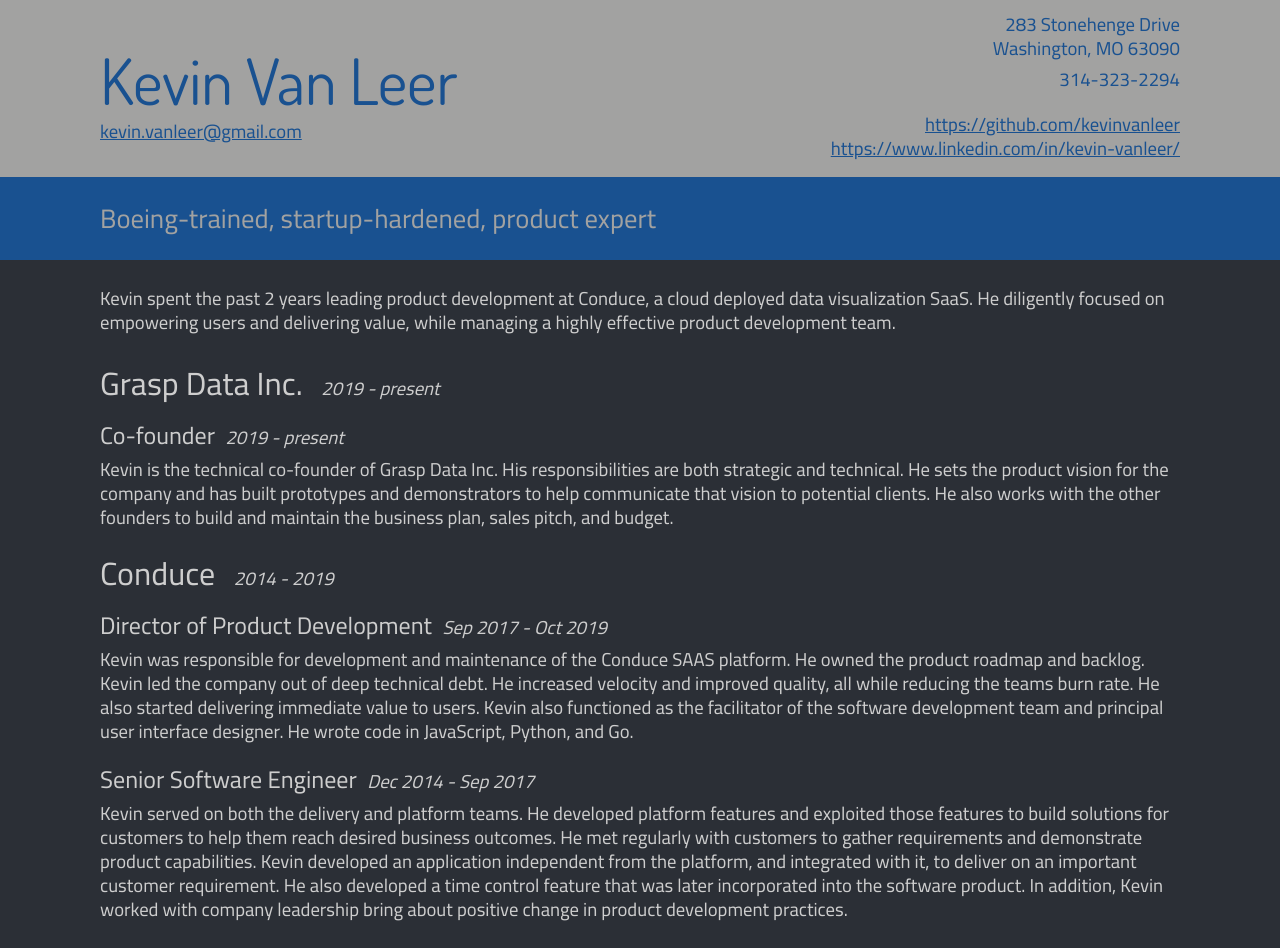
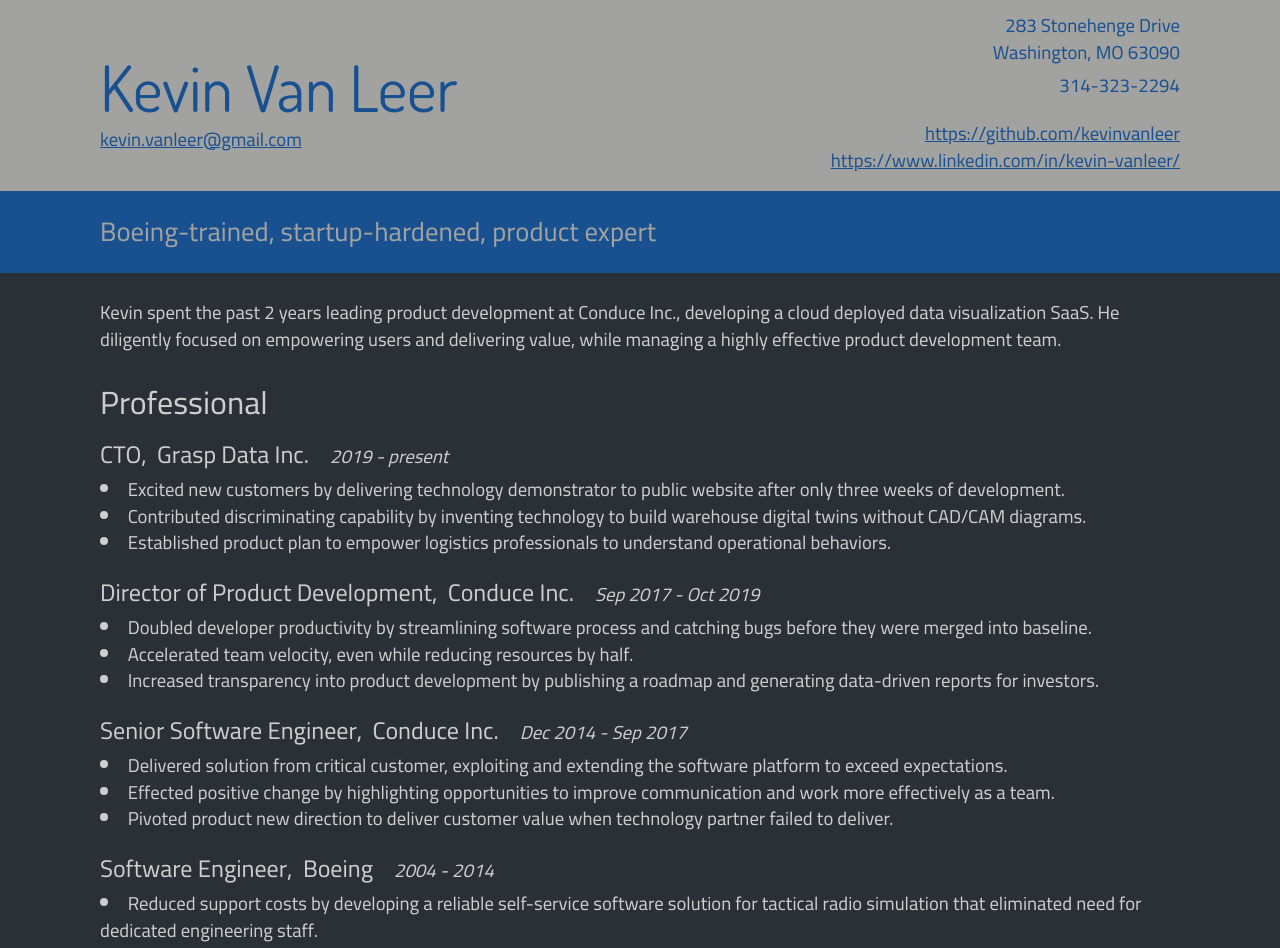
Before and after one commit to kevinvanleer/resume, a React (Create React App) app: page / in a window 1280 px wide. Shown: the top 948 px of the page. Built offline with nearby package versions, Linux system fonts and the light colour scheme.

Commit message:
Overhaul

```diff
--- a/src/App.js
+++ b/src/App.js
@@ -9,7 +9,6 @@
   Section,
   Body,
   Headline,
-  Company,
   Job,
   Degree,
   Heading,
@@ -48,18 +47,22 @@
           ) : (
             <Body>
               Kevin spent the past 2 years leading product development at
-              Conduce, a cloud deployed data visualization SaaS. He diligently
-              focused on empowering users and delivering value, while managing a
-              highly effective product development team.
+              Conduce Inc., developing a cloud deployed data visualization SaaS.
+              He diligently focused on empowering users and delivering value,
+              while managing a highly effective product development team.
             </Body>
           )}
         </Flexbox>
       </Section>
       <Flexbox height="1em" />
       <Section>
-        <Company name="Grasp Data Inc." timespan={['2019']} />
+        <Heading>Professional</Heading>
         {showTechnicalResume ? (
-          <Job title="Technical co-founder" timespan={['2019']}>
+          <Job
+            title="Technical co-founder"
+            company="Grasp Data Inc."
+            timespan={['2019']}
+          >
             <List>
               <li>Configured CI/CD with GitLab and GKE</li>
               <li>
@@ -94,22 +97,28 @@
             </List>
           </Job>
         ) : (
-          <Job title="Co-founder" timespan={['2019']}>
-            Kevin is the technical co-founder of Grasp Data Inc. His
-            responsibilities are both strategic and technical. He sets the
-            product vision for the company and has built prototypes and
-            demonstrators to help communicate that vision to potential clients.
-            He also works with the other founders to build and maintain the
-            business plan, sales pitch, and budget.
+          <Job title="CTO" company="Grasp Data Inc." timespan={['2019']}>
+            <li>
+              Excited new customers by delivering technology demonstrator to
+              public website after only three weeks of development.
+            </li>
+            <li>
+              Contributed discriminating capability by inventing technology to
+              build warehouse digital twins without CAD/CAM diagrams.
+            </li>
+            <li>
+              Established product plan to empower logistics professionals to
+              understand operational behaviors.
+            </li>
           </Job>
         )}
       </Section>
       <Section>
-        <Company name="Conduce" timespan={['2014', '2019']} />
         {showTechnicalResume ? (
           <React.Fragment>
             <Job
               title="Director of Product Development"
+              company="Conduce Inc."
               timespan={['Sep 2017', 'Oct 2019']}
             >
               <List>
@@ -140,6 +149,7 @@
             </Job>
             <Job
               title="Senior Software Engineer"
+              company="Conduce Inc."
               timespan={['Jan 2014', 'Sep 2017']}
             >
               <List>
@@ -197,43 +207,49 @@
           <React.Fragment>
             <Job
               title="Director of Product Development"
+              company="Conduce Inc."
               timespan={['Sep 2017', 'Oct 2019']}
-              startDate="Sep 2017"
-              endData="Oct 2019"
             >
-              Kevin was responsible for development and maintenance of the
-              Conduce SAAS platform. He owned the product roadmap and backlog.
-              Kevin led the company out of deep technical debt. He increased
-              velocity and improved quality, all while reducing the teams burn
-              rate. He also started delivering immediate value to users. Kevin
-              also functioned as the facilitator of the software development
-              team and principal user interface designer. He wrote code in
-              JavaScript, Python, and Go.
+              <li>
+                Doubled developer productivity by streamlining software process
+                and catching bugs before they were merged into baseline.
+              </li>
+              <li>
+                Accelerated team velocity, even while reducing resources by
+                half.
+              </li>
+              <li>
+                Increased transparency into product development by publishing a
+                roadmap and generating data-driven reports for investors.
+              </li>
             </Job>
             <Job
               title="Senior Software Engineer"
+              company="Conduce Inc."
               timespan={['Dec 2014', 'Sep 2017']}
             >
-              Kevin served on both the delivery and platform teams. He developed
-              platform features and exploited those features to build solutions
-              for customers to help them reach desired business outcomes. He met
-              regularly with customers to gather requirements and demonstrate
-              product capabilities. Kevin developed an application independent
-              from the platform, and integrated with it, to deliver on an
-              important customer requirement. He also developed a time control
-              feature that was later incorporated into the software product. In
-              addition, Kevin worked with company leadership bring about
-              positive change in product development practices.
+              <li>
+                Delivered solution from critical customer, exploiting and
+                extending the software platform to exceed expectations.
+              </li>
+              <li>
+                Effected positive change by highlighting opportunities to
+                improve communication and work more effectively as a team.
+              </li>
+              <li>
+                Pivoted product new direction to deliver customer value when
+                technology partner failed to deliver.
+              </li>
             </Job>
           </React.Fragment>
         )}
       </Section>
       <Section>
-        <Company name="Boeing" timespan={['2004', '2014']} />
         {showTechnicalResume ? (
           <React.Fragment>
             <Job
-              title="Virtual Communication Environment"
+              title="Virtual Communication Environment Lead"
+              company="Boeing"
               timespan={['2012', '2013']}
             >
               <List>
@@ -268,7 +284,8 @@
             </Job>
             <Job
               flexDirection="column"
-              title="Voice Communication System"
+              company="Boeing"
+              title="Voice Communication System Lead"
               timespan={['2009', '2014']}
             >
               <List>
@@ -333,7 +350,11 @@
                 </li>
               </List>
             </Job>
-            <Job title="Audio Configuration Server" timespan={['2005', '2010']}>
+            <Job
+              title="Audio Configuration Server Lead"
+              company="Boeing"
+              timespan={['2005', '2010']}
+            >
               <List>
                 <li>
                   Developed embedded server to control commercial off the shelf
@@ -353,6 +374,7 @@
             </Job>
             <Job
               title="ASTi Telestra System Integrator"
+              company="Boeing"
               timespan={['2004', '2010']}
             >
               <List>
@@ -371,6 +393,7 @@
             </Job>
             <Job
               title="Tactical voice communications support"
+              company="Boeing"
               timespan={['2004', '2014']}
             >
               <List>
@@ -394,15 +417,27 @@
             </Job>
           </React.Fragment>
         ) : (
-          <Job title="Software Engineer" timespan={['2004', '2014']}>
-            Kevin spearheaded development of Voice Communication System, a
-            peer-to-peer radio simulation and voice communications software
-            suite. He led the development team and was responsible for overall
-            product design. Kevin and his team proved value in a matter of
-            months, offsetting significant installation costs by replacing a
-            commercial-off-the-shelf system. Kevin went on to deploy the
-            solution in several facilities, reducing setup and maintenance costs
-            for simulation events.
+          <Job
+            title="Software Engineer"
+            company="Boeing"
+            timespan={['2004', '2014']}
+          >
+            <li>
+              Reduced support costs by developing a reliable self-service
+              software solution for tactical radio simulation that eliminated
+              need for dedicated engineering staff.
+            </li>
+            <li>
+              Reduced complexity and recurring cost by replacing custom hardware
+              solution with plug-and-play peripherals and software that runs on
+              existing computing infrastructure.
+            </li>
+            <li>
+              Exemplified the standard for how to facilitate and manage a
+              distributed software development teams by following Agile software
+              development principles and treating team members with care and
+              respect.
+            </li>
           </Job>
         )}
       </Section>
@@ -438,7 +473,7 @@
         <Heading>Education</Heading>
         <Degree
           school="Missouri University of Science and Technology"
-          degree="Bachelor of Computer Engineering"
+          degree="Bachelor of Science: Computer Engineering"
           year="2004"
         />
       </Section>
--- a/src/components/resume/index.js
+++ b/src/components/resume/index.js
@@ -39,7 +39,7 @@
   font-family: 'Cairo', sans-serif;
   font-size: 14pt;
   @media print {
-    font-size: 12pt;
+    font-size: 10pt;
     color: black;
   ${({ screenOnly }) =>
     screenOnly &&
@@ -117,7 +117,7 @@
 
   @media print {
     font-size: 18pt;
-    line-height: 24pt;
+    line-height: 20pt;
   }
 `;
 export const Chronology = styled(Text)`
@@ -131,7 +131,10 @@
   }
 `;
 export const Body = styled(Text)`
-  line-height: 18pt;
+  line-height: 20pt;
+  @media print {
+    line-height: 12pt;
+  }
 `;
 export const Institution = styled(Text)`
   font-size: 18pt;
@@ -333,12 +336,20 @@
   }
 `;
 
-export const Job = styled(({ title, timespan, children, className }) => {
+export const Job = styled(
+  ({ title, company, timespan, children, className }) => {
     return (
       <Flexbox flexDirection="column" className={className}>
         <Flexbox alignItems="baseline" flexDirection="row" flexWrap="wrap">
           <JobTitle>{title}</JobTitle>
+          {company && (
+            <React.Fragment>
+              <JobTitle>,</JobTitle>
               <Flexbox width="1ch" />
+              <JobTitle>{company}</JobTitle>
+            </React.Fragment>
+          )}
+          <Flexbox width="2ch" />
           <Chronology>
             {`${get(timespan, [0])} - ${get(timespan, [1], 'present')}`}
           </Chronology>
@@ -346,7 +357,8 @@
         <Body>{children}</Body>
       </Flexbox>
     );
-})`
+  }
+)`
   :hover,
   :active {
     color: white;
@@ -369,6 +381,5 @@
       <Flexbox width="1ch" />
       <Chronology>{year}</Chronology>
     </Flexbox>
-    <Flexbox height="1em" />
   </Flexbox>
 );
```
Lines whose indentation alone changed are shown as unchanged.
